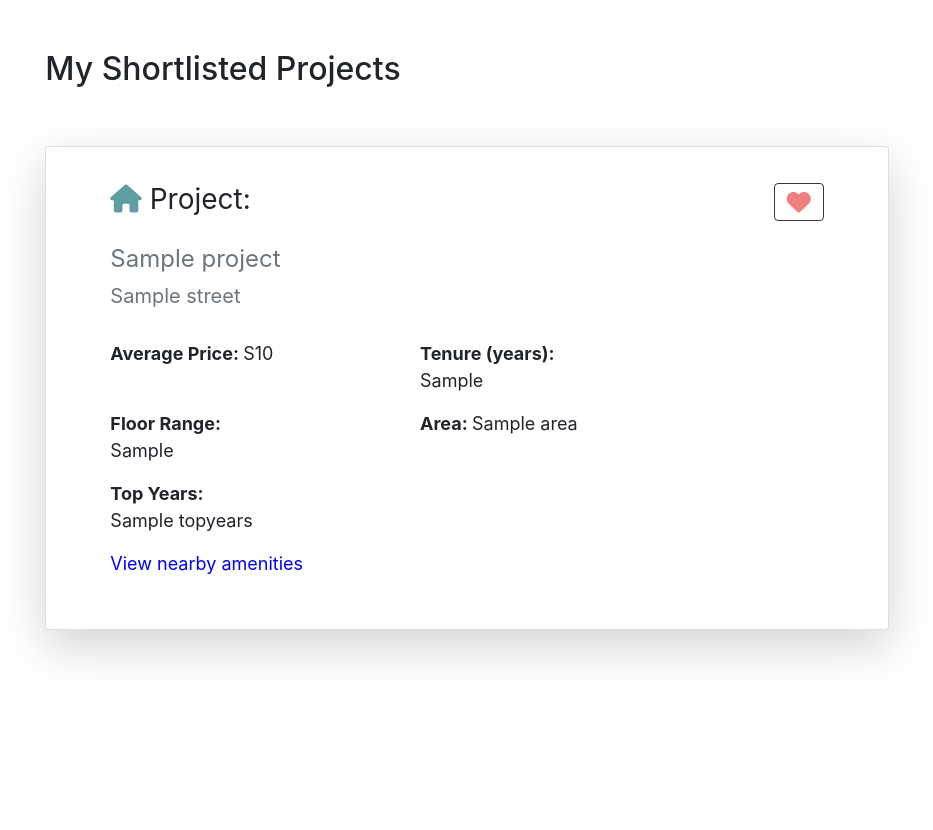
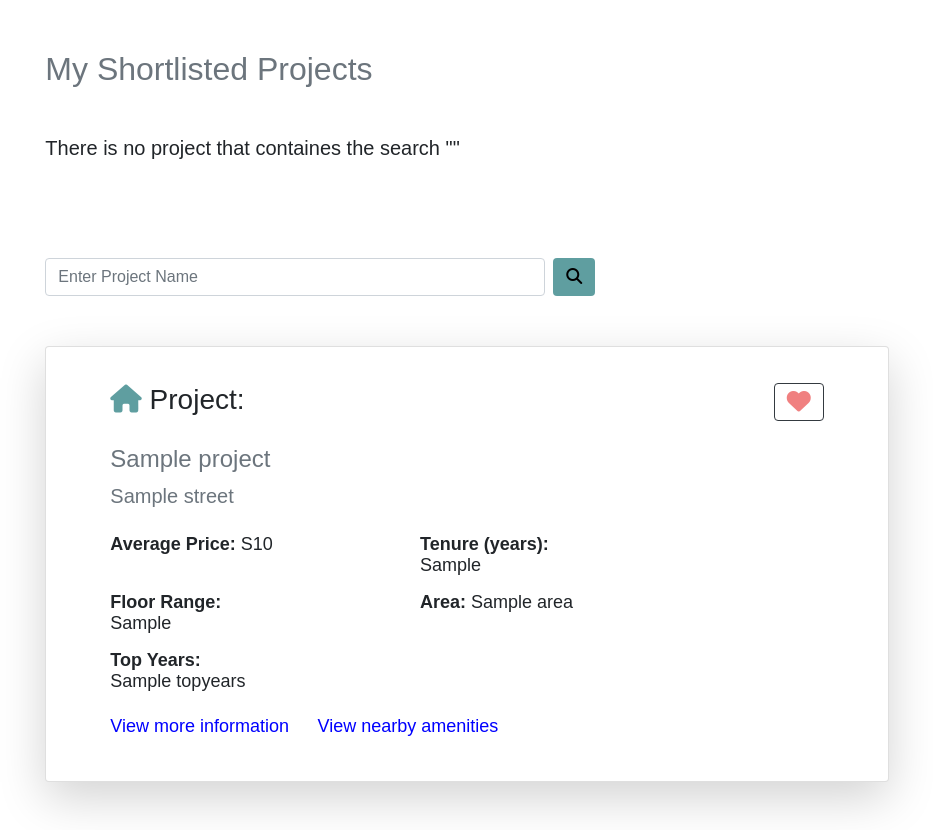
Before and after one commit to SA53-Team-7/PropertyPredict, a Spring app: template src/main/resources/templates/shortlist.html in a window 1280 px wide. Shown: the part 16-846 px from the top of the page, without its empty margins (173-1106 px from the left). Before the commit the page ends 675 px from the top, so only its background shows below. Run offline with Thymeleaf, Linux system fonts and the light colour scheme; the template is opened without the code that fills it: most values are stand-ins (such as "Sample title", 1, 10 or a date in 2020); data that the repository does not hold is empty; some libraries are stand-ins or nearby versions.

Commit message:
Update Shortlist

```diff
--- a/src/main/resources/static/css/compare.css
+++ b/src/main/resources/static/css/compare.css
@@ -1,3 +1,4 @@
+
 * {
   box-sizing: border-box;
 }
--- a/src/main/resources/static/js/compare.js
+++ b/src/main/resources/static/js/compare.js
@@ -1,9 +1,3 @@
-window.onload = function() {
-	getPriceTrendChart1();
-	getPriceTrendChart2();
-	getPriceTrendChart3();
-}
-
 function autocomplete(inp, arr) {
 	var currentFocus;
 
--- a/src/main/resources/templates/shortlist.html
+++ b/src/main/resources/templates/shortlist.html
@@ -5,17 +5,21 @@
 	<title>Shortlisted Properties</title>
 	<meta charset="utf-8">
 	<meta name="viewport" content="width=device-width, initial-scale=1">
-    <link rel="stylesheet" href="https://stackpath.bootstrapcdn.com/bootstrap/4.1.3/css/bootstrap.min.css" integrity="sha384-MCw98/SFnGE8fJT3GXwEOngsV7Zt27NXFoaoApmYm81iuXoPkFOJwJ8ERdknLPMO" crossorigin="anonymous">
-	<script src="https://code.jquery.com/jquery-3.3.1.slim.min.js" integrity="sha384-q8i/X+965DzO0rT7abK41JStQIAqVgRVzpbzo5smXKp4YfRvH+8abtTE1Pi6jizo" crossorigin="anonymous"></script>
-    <script src="https://cdnjs.cloudflare.com/ajax/libs/popper.js/1.14.3/umd/popper.min.js" integrity="sha384-ZMP7rVo3mIykV+2+9J3UJ46jBk0WLaUAdn689aCwoqbBJiSnjAK/l8WvCWPIPm49" crossorigin="anonymous"></script>
-    <script src="https://stackpath.bootstrapcdn.com/bootstrap/4.1.3/js/bootstrap.min.js" integrity="sha384-ChfqqxuZUCnJSK3+MXmPNIyE6ZbWh2IMqE241rYiqJxyMiZ6OW/JmZQ5stwEULTy" crossorigin="anonymous"></script>
+	<link rel="stylesheet" href="https://stackpath.bootstrapcdn.com/bootstrap/4.1.3/css/bootstrap.min.css"
+		integrity="sha384-MCw98/SFnGE8fJT3GXwEOngsV7Zt27NXFoaoApmYm81iuXoPkFOJwJ8ERdknLPMO" crossorigin="anonymous">
+	<script src="https://code.jquery.com/jquery-3.3.1.slim.min.js"
+		integrity="sha384-q8i/X+965DzO0rT7abK41JStQIAqVgRVzpbzo5smXKp4YfRvH+8abtTE1Pi6jizo"
+		crossorigin="anonymous"></script>
+	<script src="https://cdnjs.cloudflare.com/ajax/libs/popper.js/1.14.3/umd/popper.min.js"
+		integrity="sha384-ZMP7rVo3mIykV+2+9J3UJ46jBk0WLaUAdn689aCwoqbBJiSnjAK/l8WvCWPIPm49"
+		crossorigin="anonymous"></script>
+	<script src="https://stackpath.bootstrapcdn.com/bootstrap/4.1.3/js/bootstrap.min.js"
+		integrity="sha384-ChfqqxuZUCnJSK3+MXmPNIyE6ZbWh2IMqE241rYiqJxyMiZ6OW/JmZQ5stwEULTy"
+		crossorigin="anonymous"></script>
 	<script src="https://ajax.googleapis.com/ajax/libs/jquery/3.2.1/jquery.min.js"></script>
 	<script src="https://kit.fontawesome.com/93e747320c.js" crossorigin="anonymous"></script>
-	<script type="text/javascript" th:src="@{/js/transactions.js}"></script>
-	<script type="text/javascript" th:src="@{/js/prediction.js}"></script>
-	<script type="text/javascript" th:src="@{/js/mortgageCalculator.js}"></script>
-	<script src="https://cdn.jsdelivr.net/npm/chart.js"></script>
-	<link rel="stylesheet" th:href="@{/css/style.css}" />
+	<script type="text/javascript" th:src="@{/js/compare.js}"></script>
+	<link rel="stylesheet" th:href="@{/css/compare.css}" />
 </head>
 
 <body>
@@ -23,14 +27,34 @@
 	<div class="row" style="margin-top: 50px;">
 		<div class="col-2"></div>
 		<div class="col-8">
-			<h2>My Shortlisted Projects</h2>
+			<h2 class="text-muted">My Shortlisted Projects</h2>
+			<div class="mt-5 mb-5 h5" th:if="${#lists.isEmpty(projects) && searchStr=='Unavailable'}">There is currently no shortlisted project.
+			</div>
+			<div class="mt-5 mb-5 h5" th:if="${searchStr!='Unavailable'}">There is no project that containes the search "<span th:text="${searchStr}"></span>"
 			</div>
 		</div>
+	</div>
+	<div class="row" style="margin-top: 50px;" th:if="${not #lists.isEmpty(projects)}">
+		<div class="col-2"></div>
+		<div class="col-8">
+		<form autocomplete="off" th:action="@{/project/filter-shortlist}" method="GET">
+			<div class="input-group">
+				<div class="autocomplete" style="width:500px;">
+					<input id="myInput" type="search" class="form-control" placeholder="Enter Project Name" name="searchStr"
+						style="width: 100%;">
+				</div>
+				<button type="submit" class="btn mx-2" style="background-color:cadetblue;"> <i class="fas fa-search"></i></button>
+			</div>
+		</form>
+		</div>
+	</div>
+
 	<div style="margin-top: 50px;">
 		<div class="row" th:if="${not #lists.isEmpty(projects)}" th:each="project: ${projects}">
 			<div class="col-2"></div>
 			<div class="col-8">
-			<div class="card shadow-lg p-3 mb-5 bg-white rounded" style="background-color: rgba(240, 240, 240, 0.2);">
+				<div class="card shadow-lg p-3 mb-5 bg-white rounded"
+					style="background-color: rgba(240, 240, 240, 0.2);">
 					<div class="card-body px-5">
 						<div class="row">
 							<div class="col-11">
@@ -45,7 +69,8 @@
 								</a>
 							</div>
 						</div>
-					<h4 class="card-subtitle mb-3 mt-3 text-muted font-weight-normal" th:text="${project.name}"></h4>
+						<h4 class="card-subtitle mb-3 mt-3 text-muted font-weight-normal" th:text="${project.name}">
+						</h4>
 						<h5 class="card-subtitle text-muted mb-2 font-weight-normal" th:text="${project.street}"></h5>
 						<br>
 						<div class="row mb-3">
@@ -66,19 +91,28 @@
 							<div class="col-4" style="font-size:18px"><b>Area: </b><span
 									th:text="${project.area}"></span></div>
 						</div>
-					<div class="row mb-3">
+						<div class="row mb-4">
 							<div class="col-3" style="font-size:18px"><b>Top Years: </b><span
 									th:text="${#strings.listJoin(project.TOPYears, ', ')}"></span>
 							</div>
 						</div>
-					<div class="mb-3">
-						<a th:href="${'/project/view-map/' + {id}}" class="card-link"
+						<div class="mb-2">
+							<a th:href="${'/project/viewProperty/' + {id}}" class="card-link"
+								style="font-size:18px;color:blue">View more information</a>
+							<a th:href="${'/project/view-map/' + {id}}" class="card-link mx-4"
 								style="font-size:18px;color:blue">View nearby amenities</a>
 						</div>
 					</div>
 				</div>
 			</div>
 		</div>
+
+		<script th:inline="javascript">
+			var names = /*[[${names}]]*/[];
+		</script>
+		<script>
+			autocomplete(document.getElementById("myInput"), names);
+		</script>
 </body>
 
 </html>
```
Also changed, not shown: src/main/java/com/team7/propertypredict/controller/ProjectController.java (+40 -12 lines), src/main/java/com/team7/propertypredict/service/ProjectService.java (+8 -0 lines), src/main/java/com/team7/propertypredict/service/ProjectServiceImpl.java (+25 -3 lines), src/main/resources/templates/test.html (+9 -0 lines). Lines whose indentation alone changed are shown as unchanged.
